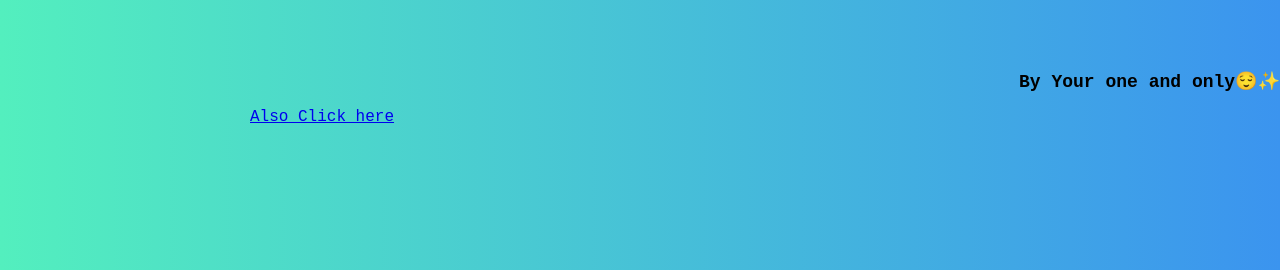
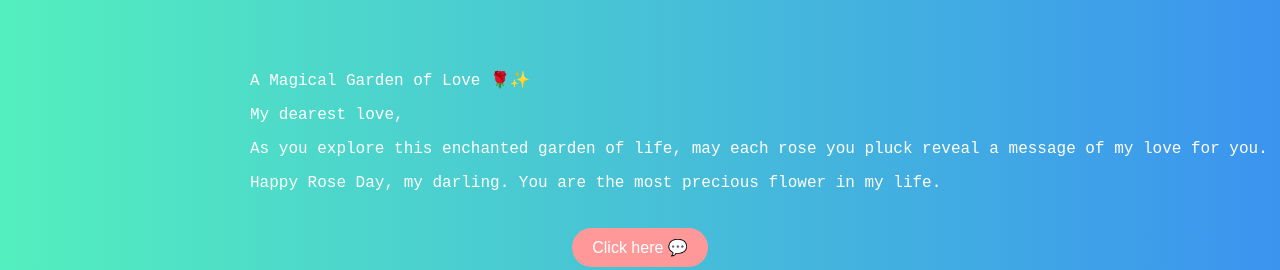
Before and after one commit to Mohaksharma/mohaksharma.github.io, a plain HTML site: page index.html in a window 1280 px wide. Shown: the part 530-800 px from the top of the page. Drawn offline with Linux system fonts and the light colour scheme.

Commit message:
Add files via upload

```diff
--- a/index.html
+++ b/index.html
@@ -53,8 +53,13 @@
   </audio>
 </div>
 
-<h1>By Your one and only😌✨</h1>
-<p><a href="https://ig.me/m/i.am.radioactive" target="">Also Click here</a></p>
+<div class="message">
+  <h1></h1>
+  <p>A Magical Garden of Love 🌹✨</p>
+  <p>My dearest love,</p>
+  <p>As you explore this enchanted garden of life, may each rose you pluck reveal a message of my love for you.</p>
+  <p>Happy Rose Day, my darling. You are the most precious flower in my life.</p>
+  <a href="https://ig.me/m/i.am.radioactive" target="_blank" class="instagram-link">Click here 💬</a>
+</div>
 </body>
-
 </html>
--- a/style.css
+++ b/style.css
@@ -15,11 +15,31 @@ h1{
   font-size: 18px;
   font-family: 'Courier New', Courier, monospace;
 }
+.message {
+  text-align: center;
+  margin-top: 30px;
+}
+
+.instagram-link {
+  display: inline-block;
+  margin-top: 20px;
+  padding: 10px 20px;
+  background-color: #ff9999; /* Lighter red */
+  color: #fff;
+  text-decoration: none;
+  border-radius: 20px;
+  transition: background-color 0.3s ease;
+font-family: Arial, sans-serif;
+}
+
+.instagram-link:hover {
+  background-color: #ff6666; /* Darker red on hover */
+}
 p{
   text-align: justify;
   margin-left: 250px;
   font-family: 'Courier New', Courier, monospace;
-  color: aqua;
+  color: white;
 
 }
 .rose {
```
